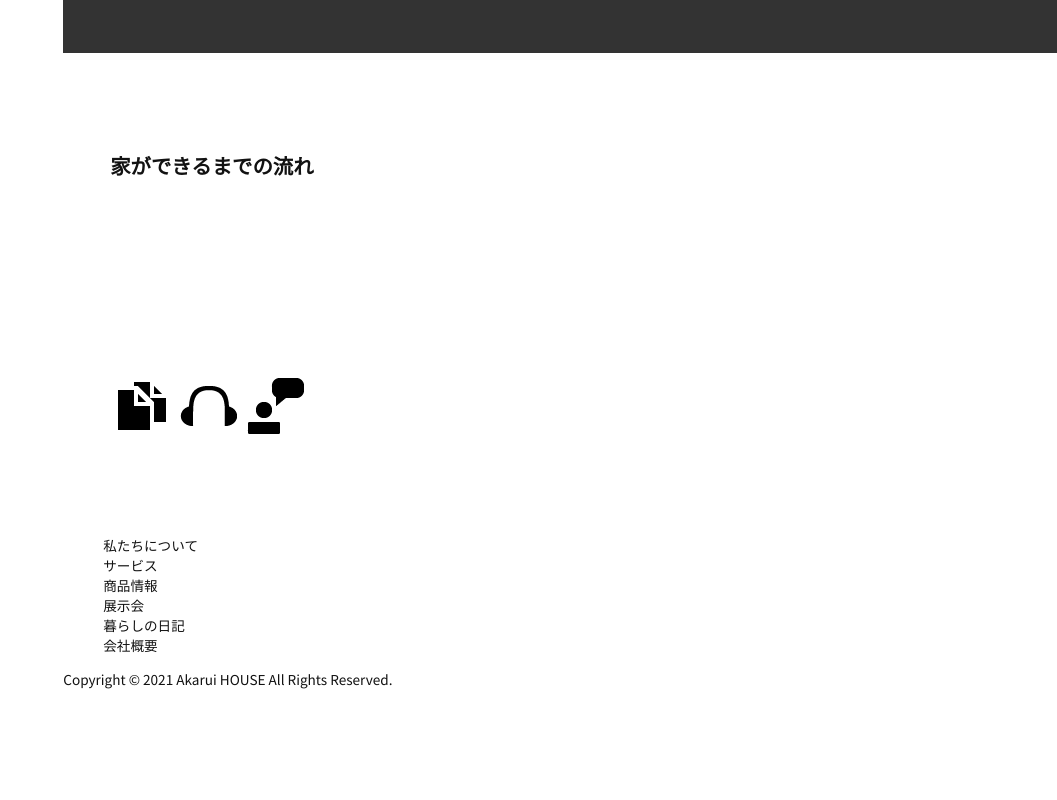
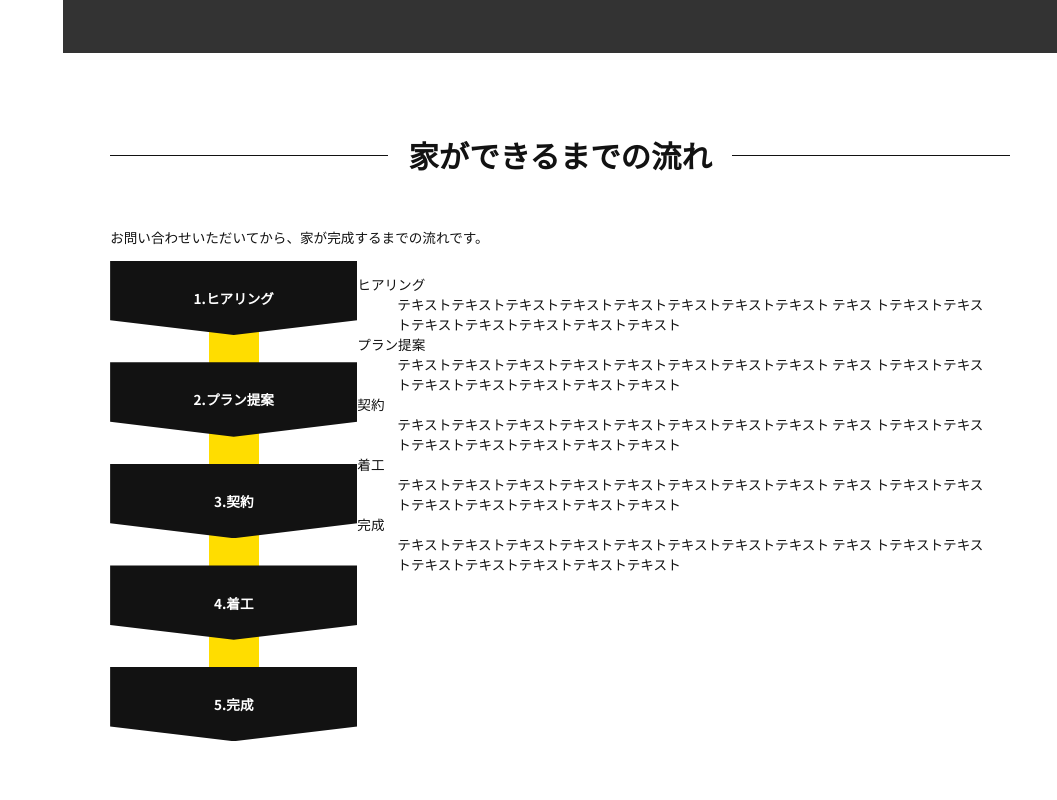
Before and after one commit to makida-suzuka/housemaker, a plain HTML site: page index.html in a window 1280 px wide. Shown: the part 2200-3000 px from the top of the page, without its empty margins (223-1280 px from the left). Before the commit the page ends 2903 px from the top, so only its background shows below. Drawn offline with Linux system fonts and the light colour scheme.

Commit message:
[add]hlowchart css

```diff
--- a/index.html
+++ b/index.html
@@ -87,17 +87,17 @@
                         <h2 class="sec-title">明るいHOUSEの特徴</h2>
                         <ul class="feature-list">
                             <li>
-                                <a href="#" class="feature-text">design</a>
+                                <a href="#" class="feature-text"><span>design</span></a>
                                 <p>デザイン</p>
                                 <p>テキストテキストテキスト</p>
                             </li>
                             <li>
-                                <a href="#" class="feature-text">quality</a>
+                                <a href="#" class="feature-text"><span>quality</span></a>
                                 <p>性能</p>
                                 <p>テキストテキストテキスト</p>
                             </li>
                             <li>
-                                <a href="#" class="feature-text">support</a>
+                                <a href="#" class="feature-text"><span>support</span></a>
                                 <p>サポート</p>
                                 <p>テキストテキストテキスト</p>
                             </li>
@@ -106,27 +106,30 @@
                 </section>
                 <section id="flow">
                     <div class="wrapper">
-                        <h2>家ができるまでの流れ</h2>
-                        <p></p>
-                        <div>
-                            <ol>
-                                <li></li>
-                                <li></li>
-                                <li></li>
-                                <li></li>
-                                <li></li>
-                            </ol>
+                        <h2 class="sec-title">家ができるまでの流れ</h2>
+                        <p>お問い合わせいただいてから、家が完成するまでの流れです。</p>
+                        <div class="flow-wrapper">
+                            <div class="flowchart-wrapper">
+                                <div class="line"></div>
+                                <ol class="flowchart">
+                                    <li>1.ヒアリング</li>
+                                    <li>2.プラン提案</li>
+                                    <li>3.契約</li>
+                                    <li>4.着工</li>
+                                    <li>5.完成</li>
+                                </ol>
+                            </div>
                             <dl>
-                                <dt></dt>
-                                <dd></dd>
-                                <dt></dt>
-                                <dd></dd>
-                                <dt></dt>
-                                <dd></dd>
-                                <dt></dt>
-                                <dd></dd>
-                                <dt></dt>
-                                <dd></dd>
+                                <dt>ヒアリング</dt>
+                                <dd>テキストテキストテキストテキストテキストテキストテキストテキスト テキス トテキストテキストテキストテキストテキストテキストテキスト</dd>
+                                <dt>プラン提案</dt>
+                                <dd>テキストテキストテキストテキストテキストテキストテキストテキスト テキス トテキストテキストテキストテキストテキストテキストテキスト</dd>
+                                <dt>契約</dt>
+                                <dd>テキストテキストテキストテキストテキストテキストテキストテキスト テキス トテキストテキストテキストテキストテキストテキストテキスト</dd>
+                                <dt>着工</dt>
+                                <dd>テキストテキストテキストテキストテキストテキストテキストテキスト テキス トテキストテキストテキストテキストテキストテキストテキスト</dd>
+                                <dt>完成</dt>
+                                <dd>テキストテキストテキストテキストテキストテキストテキストテキスト テキス トテキストテキストテキストテキストテキストテキストテキスト</dd>
                             </dl>
                         </div>
                     </div>
--- a/style.css
+++ b/style.css
@@ -167,17 +167,83 @@ a.feature-text{
 }
 a.feature-text::before{
     content: '';
-    position: absolute;
     top: 0;
     left: 0;
     width: 0;
     height: 100%;
     transition: all 0.6s ease 0s;
-    background-color: rgb(255, 255, 255);
+    background-color: rgb(255, 255, 255,0.5);
+    z-index: -10;
 }
-a.feature-text::before:hover{
+a.feature-text:hover::before{
     width: 100%;
 }
+a.feature-text span{
+    position: absolute;
+    z-index: 1;
+}
+
+
+/* 家ができるまでの流れ */
+#flow{
+    background-color: #fff;
+}
+#flow .wrapper .sec-title{
+    color: #121212;
+}
+#flow .wrapper .sec-title::before,
+#flow .wrapper .sec-title::after{
+    background-color: #121212;
+}
+.flow-wrapper{
+    position: relative;
+    display: flex;
+}
+.flowchart-wrapper{
+    position: relative;
+    display: flex;
+    justify-content: center;
+    padding: 0;
+}
+.flowchart{
+    margin: 0 auto;
+    width: 100%;
+    padding: 0;
+    z-index: 1;
+}
+.flow-wrapper dl{
+    width: 70%;
+    padding: 0;
+}
+
+.line{
+    position: absolute;
+    top: 0;
+    left: 50%;
+    transform: translateX(-50%);
+    width: 50px;
+    height: 90%;
+    background-color: #FFDD00;
+    z-index: 0; /* 背景として表示 */
+}
+
+/* フローチャートの矢印 */
+.flow-wrapper .flowchart li{
+    background: #121212;
+    color: #fff;
+    font-weight: bold;
+    text-align: center;
+    width: 220px;
+    padding: 2em 1em;
+    margin: 0 auto 2em;
+    clip-path: polygon(0% 0%, 100% 0%, 100% 80%, 50% 100%, 0% 80%);
+    z-index: 1;
+}
+.flowchart li:last-child {
+    margin-bottom: 0;
+}
+
+
 
 
 /* responsive */
```
